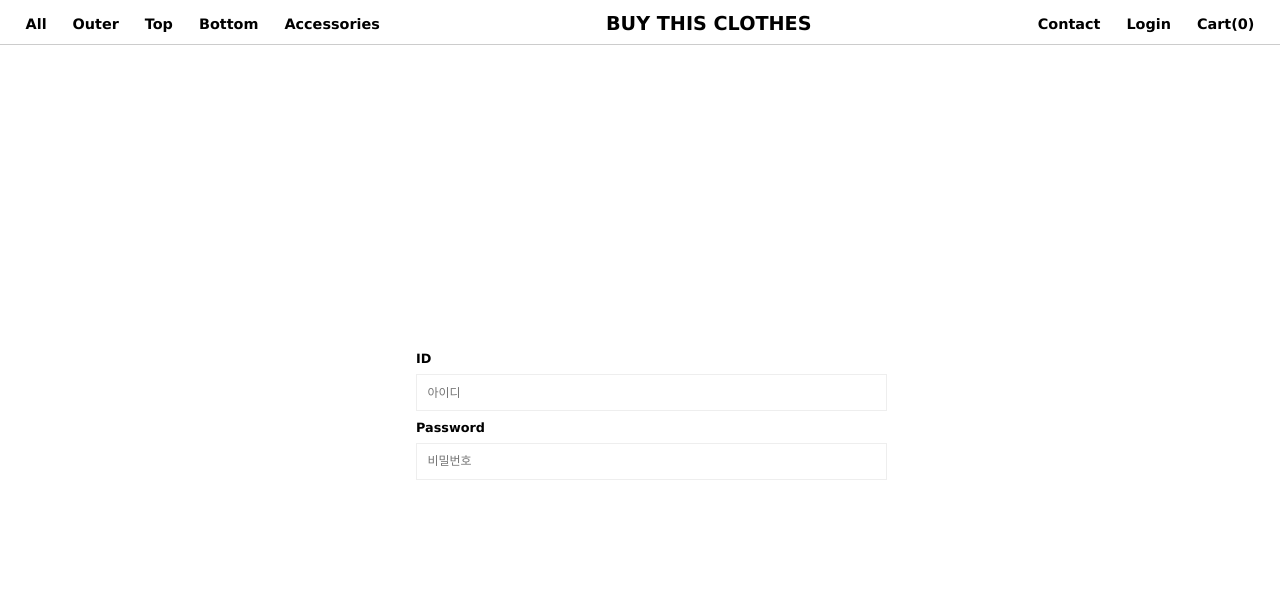
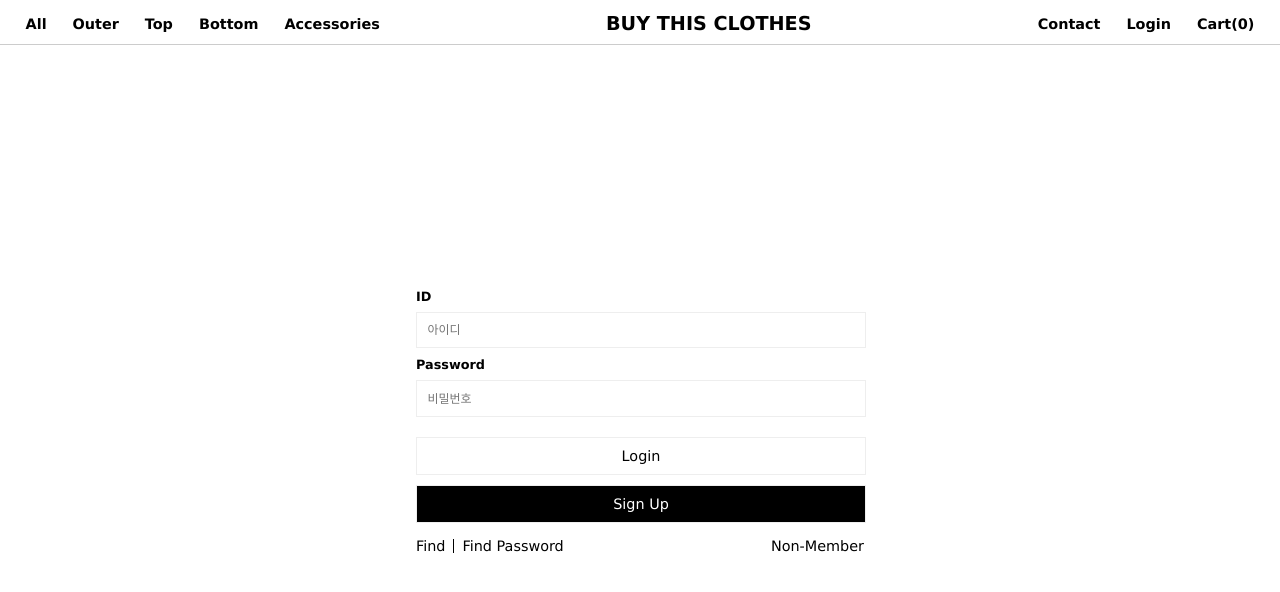
Before and after one commit to eoqna/buy-this-clothes, a React (Vite) app: page /login in a window 1280 px wide. Shown: the top 592 px of the page. Built offline with nearby package versions, Linux system fonts and the light colour scheme.

Commit message:
로그인 페이지 UI 완성

```diff
--- a/src/screen/Login.tsx
+++ b/src/screen/Login.tsx
@@ -1,6 +1,7 @@
 import styled from "styled-components";
 import { CommonProps } from "../navigation";
 import { useCallback, useRef, useState } from "react";
+import { Colors } from "../utils/color";
 
 const Layout = styled.div`
   width: 100%;
@@ -12,6 +13,7 @@ const Layout = styled.div`
 
 const LoginLayout = styled.form`
   width: 35%;
+  padding: 0 10px;
 `;
 
 const InputLayout = styled.div`
@@ -25,11 +27,48 @@ const Label = styled.p`
 `;
 
 const Input = styled.input`
-  width: 100%;
+  width: calc(100% - 1.3rem);
   border: 1px solid #eee;
   padding: 0.65rem;
   font-size: 0.75rem;
   outline: none;
+`;
+
+const ButtonLayout = styled.div<{ $type: string }>`
+  width: calc(100% - 20px);
+  margin-top: ${props => props.$type === "login" ? "20px" : "10px" };
+  padding: 10px;
+  color: ${props => props.$type === "login" ? Colors.Black : Colors.White };
+  background: ${props => props.$type === "login" ? Colors.White : Colors.Black };
+  border: 1px solid #eee;
+  text-align: center;
+  cursor: pointer;
+`;
+
+const ButtonText = styled.a<{ $position: string }>`
+  font-size: 0.9rem;
+  cursor: pointer;
+  padding: 0 8px;
+  ${props => props.$position === "right" && "border-left: 1px solid black;"}
+  &:first-child {
+    padding-left: 0;
+  }
+  &:last-child {
+    padding-right: 0;
+  }
+`;
+
+const SubButtonLayout = styled.div`
+  display: flex;
+  flex-direction: row;
+  justify-content: space-between;
+  align-items: center;
+  margin-top: 16px;
+`;
+
+const FindButtonLayout = styled.div`
+  display: flex;
+  flex-direction: row;
 `;
 
 interface LoginProps {
@@ -83,6 +122,22 @@ const Login = (props: CommonProps.ComponentProps) => {
             placeholder="비밀번호"
           />
         </InputLayout>
+        <ButtonLayout $type="login">
+          <ButtonText $position="none">Login</ButtonText>
+        </ButtonLayout>
+
+        <ButtonLayout $type="sign_up">
+          <ButtonText $position="none">Sign Up</ButtonText>
+        </ButtonLayout>
+        <SubButtonLayout>
+          <FindButtonLayout>
+            <ButtonText $position="none">Find</ButtonText>
+            <ButtonText $position="right">Find Password</ButtonText>
+          </FindButtonLayout>
+          <FindButtonLayout>
+            <ButtonText $position="none">Non-Member</ButtonText>
+          </FindButtonLayout>
+        </SubButtonLayout>
       </LoginLayout>
     </Layout>
   );
```
